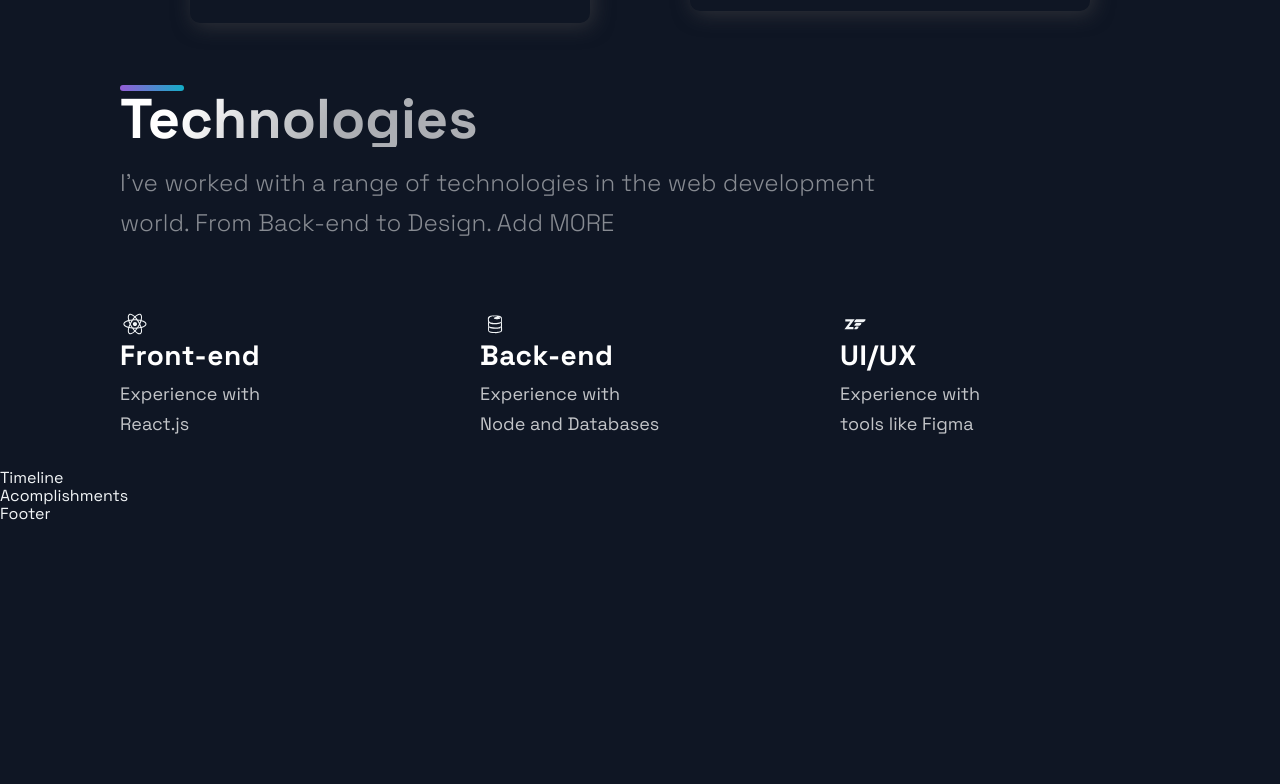
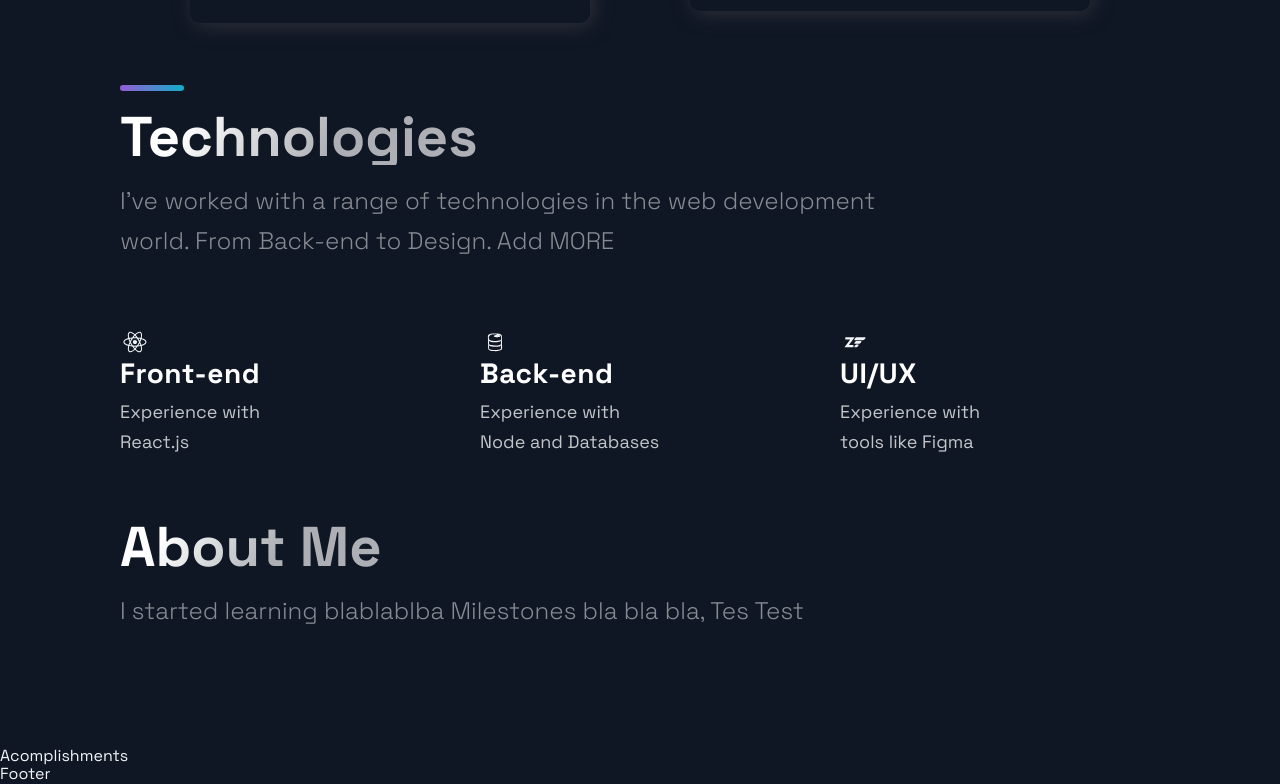
Before and after one commit to Milton3000/NextJS-Portfolio, a Next.js app: page / in a window 1280 px wide. Shown: the part 2140-2924 px from the top of the page. Before the commit the page ends 2664 px from the top, so only its background shows below. Built offline with nearby package versions, Linux system fonts and the light colour scheme.

Commit message:
TimeLine Carousel, Section, ScrollNode

```diff
--- a/src/components/Technologies/Technologies.js
+++ b/src/components/Technologies/Technologies.js
@@ -6,6 +6,7 @@ import { List, ListContainer, ListItem, ListParagraph, ListTitle } from './Techn
 const Technologies = () =>  (
 <Section id="tech">
 <SectionDivider />
+<br />
 <SectionTitle>Technologies</SectionTitle>
 <SectionText>
   I've worked with a range of technologies in the web development world.
--- a/src/components/TimeLine/TimeLine.js
+++ b/src/components/TimeLine/TimeLine.js
@@ -7,22 +7,22 @@ import { TimeLineData } from '../../constants/constants';
 const TOTAL_CAROUSEL_COUNT = TimeLineData.length;
 
 const Timeline = () => {
-  // const [activeItem, setActiveItem] = useState(0);
-  // const carouselRef = useRef();
+  const [activeItem, setActiveItem] = useState(0);
+  const carouselRef = useRef();
 
   // const scroll = (node, left) => {
   //   return node.scrollTo({ left, behavior: 'smooth' });
   // }
 
-  // const handleClick = (e, i) => {
-  //   e.preventDefault();
+  const handleClick = (e, i) => {
+    e.preventDefault();
 
-  //   if (carouselRef.current) {
-  //     const scrollLeft = Math.floor(carouselRef.current.scrollWidth * 0.7 * (i / TimeLineData.length));
+    if (carouselRef.current) {
+      const scrollLeft = Math.floor(carouselRef.current.scrollWidth * 0.7 * (i / TimeLineData.length));
 
-  //     scroll(carouselRef.current, scrollLeft);
-  //   }
-  // }
+      scroll(carouselRef.current, scrollLeft);
+    }
+  }
 
   // const handleScroll = () => {
   //   if (carouselRef.current) {
@@ -43,9 +43,30 @@ const Timeline = () => {
   // }, []);
 
   return (
-    <div>
-      Timeline
-    </div>
+<Section id="about">
+<SectionTitle>
+  About Me
+</SectionTitle>
+<SectionText>
+  I started learning blablablba Milestones bla bla bla, Tes Test
+</SectionText>
+<CarouselContainer ref={carouselRef}>
+<>
+{TimeLineData.map((item, index) => (
+  <CarouselMobileScrollNode key={index} final={index === TOTAL_CAROUSEL_COUNT - 1}>
+<CarouselItem
+index={index}
+id={`carousel__item-${index}`}
+active={activeItem}
+onClick={(e) => handleClick(e, index)}
+>
+
+</CarouselItem>
+  </CarouselMobileScrollNode>
+))}
+</>
+</CarouselContainer>
+</Section>
   );
 };
 
```
